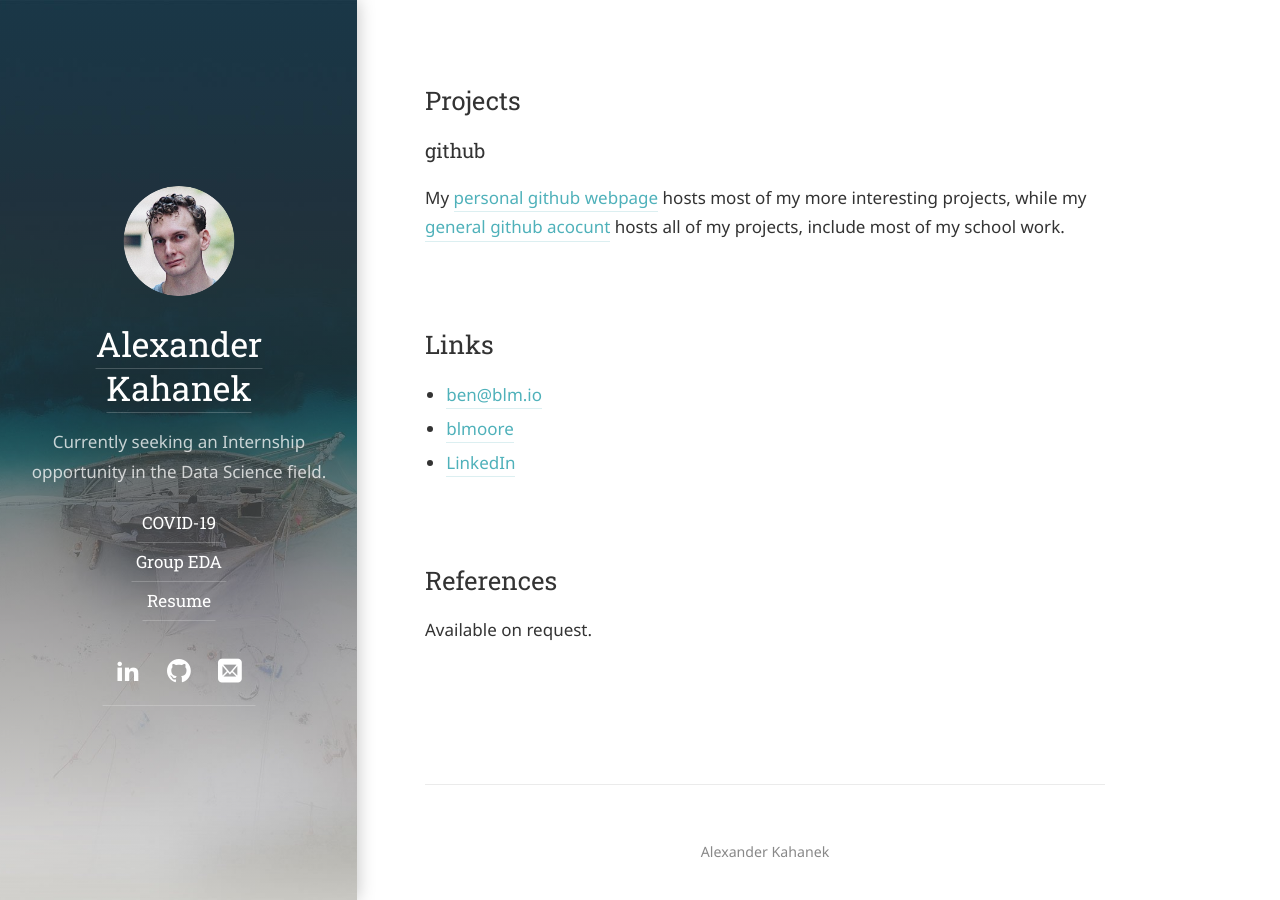
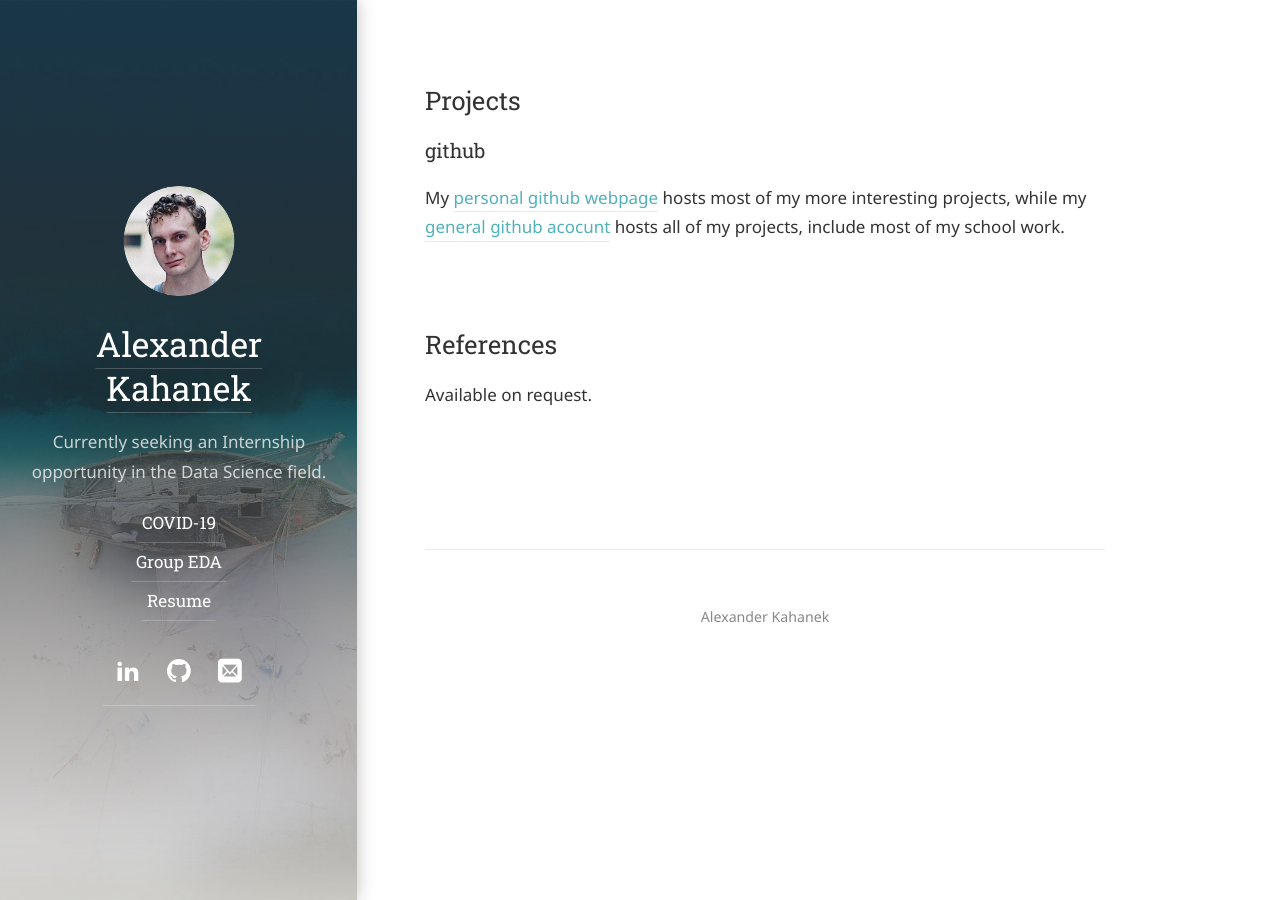
Before and after one commit to Alexander-Kahanek/Alexander-Kahanek.github.io, a Jekyll site: the page built from about.md, in a window 1280 px wide and 900 px high, scrolled down 1872 px. Built offline with Jekyll 4.4.1, drawn with Linux system fonts in a browser that asks for light colours; some web fonts are replaced; our own code applies the rules of GitHub Pages for plain Markdown files.

Commit message:
Update about.md

```diff
--- a/about.md
+++ b/about.md
@@ -53,14 +53,6 @@ __Current GPA__: 3.9
 
 My [personal github webpage](https://alexander-kahanek.github.io) hosts most of my more interesting projects, while my [general github acocunt](https://github.com/alexander-kahanek) hosts all of my projects, include most of my school work.
 
-## Links
-
-<!-- fa are fontawesome, ai are academicons -->
-* <i class="fa fa-envelope"></i> <a href="mailto:ben@blm.io">ben@blm.io</a><br />
-* <i class="fa fa-github"></i> <a href="http://github.com/blmoore">blmoore</a><br />
-* <i class="fa fa-linkedin"></i> <a href="https://www.linkedin.com/in/blmoore/">LinkedIn</a>
-
-
 ## References
 
 Available on request.
```
